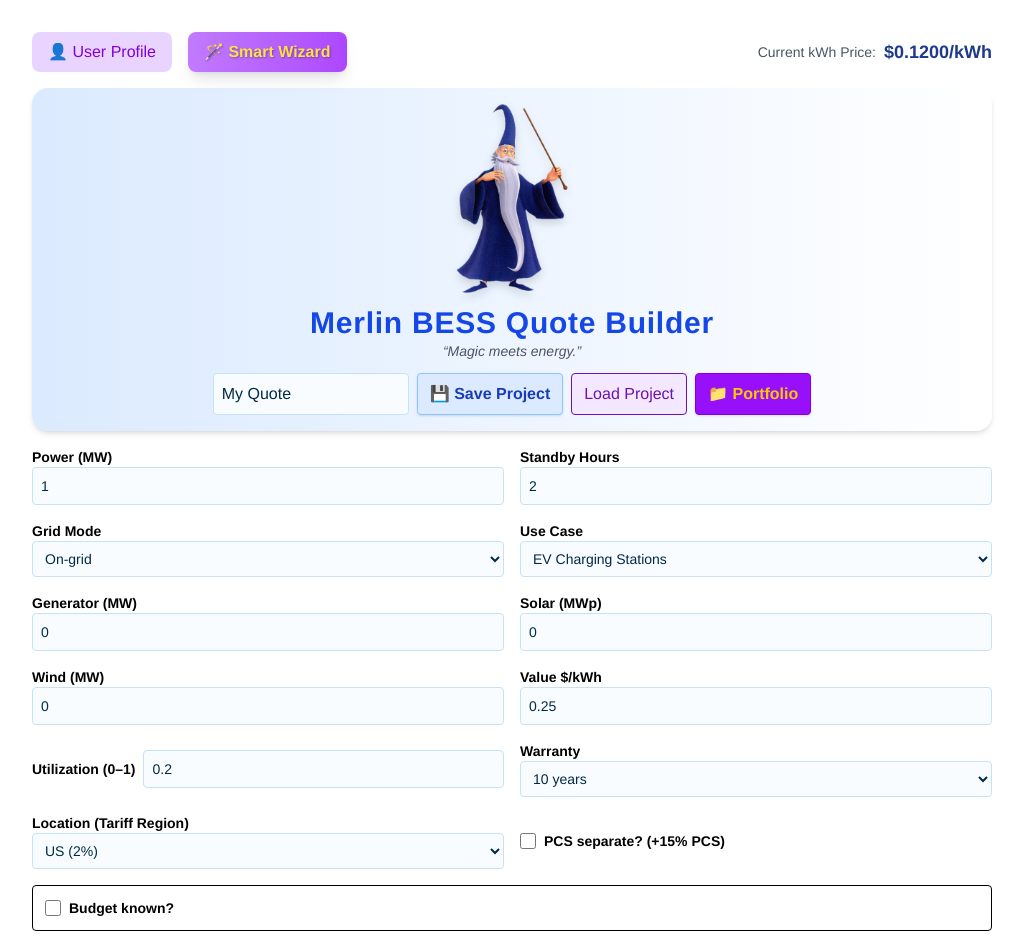
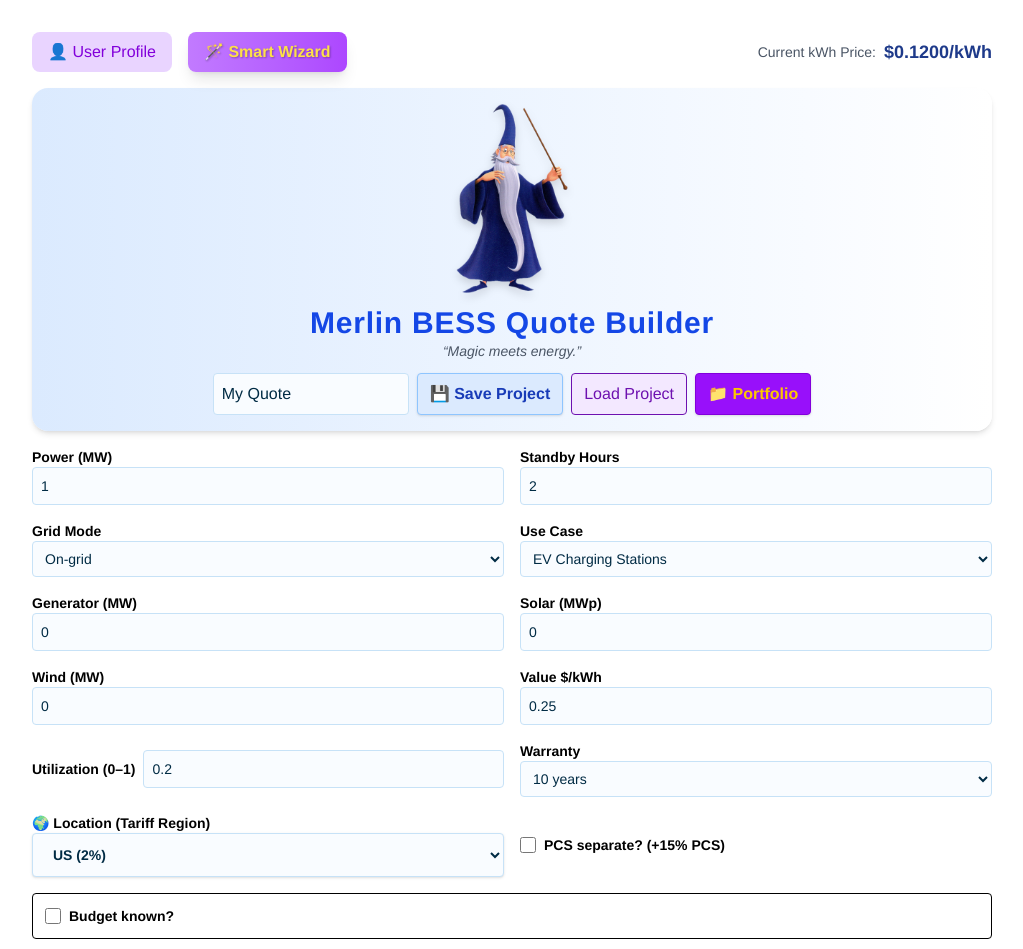
Before and after one commit to ugobe007/Merlin, a React (Vite) app: page / in a window 1280 px wide. Shown: the top 949 px of the page, without its empty margins (128-1151 px from the left). Built offline with nearby package versions, Linux system fonts and the light colour scheme; the HTML template or start-up script is replaced by a standard one.

Commit message:
Apply professional styling to initial wizard tariff dropdown

```diff
--- a/src/components/BessQuoteBuilder.tsx
+++ b/src/components/BessQuoteBuilder.tsx
@@ -1078,13 +1078,15 @@ export default function BessQuoteBuilder() {
           </select>
         </label>
 
-        <label className="flex flex-col text-sm font-bold">Location (Tariff Region)
-          <select className="border p-2 rounded font-normal" value={inputs.locationRegion}
+        <label className="flex flex-col text-sm font-bold">
+          🌍 Location (Tariff Region)
+          <select className="w-full border-2 border-blue-300 rounded-lg px-4 py-3 bg-white text-gray-800 font-semibold shadow-sm hover:border-blue-400 focus:border-blue-500 focus:ring-2 focus:ring-blue-200 transition-all"
+            value={inputs.locationRegion}
             onChange={e => updateInputs('locationRegion', e.target.value as Region)}>
-            <option value="US">US (2%)</option>
-            <option value="UK">UK (6%)</option>
-            <option value="EU">EU (5%)</option>
-            <option value="Other">Other (8%)</option>
+            <option value="US" className="font-semibold">US (2%)</option>
+            <option value="UK" className="font-semibold">UK (6%)</option>
+            <option value="EU" className="font-semibold">EU (5%)</option>
+            <option value="Other" className="font-semibold">Other (8%)</option>
           </select>
         </label>
 
```
